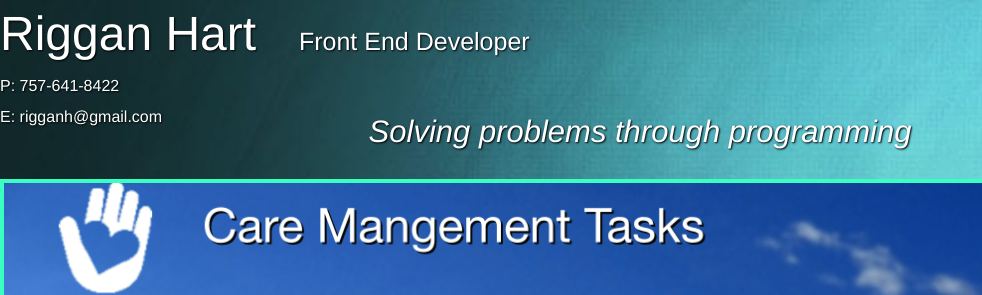
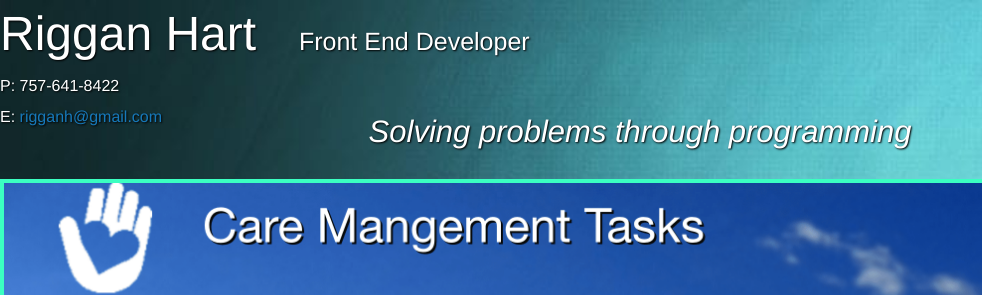
Before and after one commit to rigganhart/My-Portfolio, a website: page public/index.html in a window 1280 px wide. Shown: the top 295 px of the page, 0-982 px from the left. Drawn offline with nearby package versions, Linux system fonts and the light colour scheme.

Commit message:
added mailto for email

```diff
--- a/public/index.html
+++ b/public/index.html
@@ -31,7 +31,7 @@
             <div class="contact">
 
               <h6>P: 757-641-8422</h6>
-              <h6>E: rigganh@gmail.com</h6>
+              <h6>E: <a href="mailto:rigganh@gmail.com?Subject=I%20Like%20Your%20Portfolio" target="_top">rigganh@gmail.com</a></h6>
             </div>
             <h3>Solving problems through programming</h3>
         </div>
```
